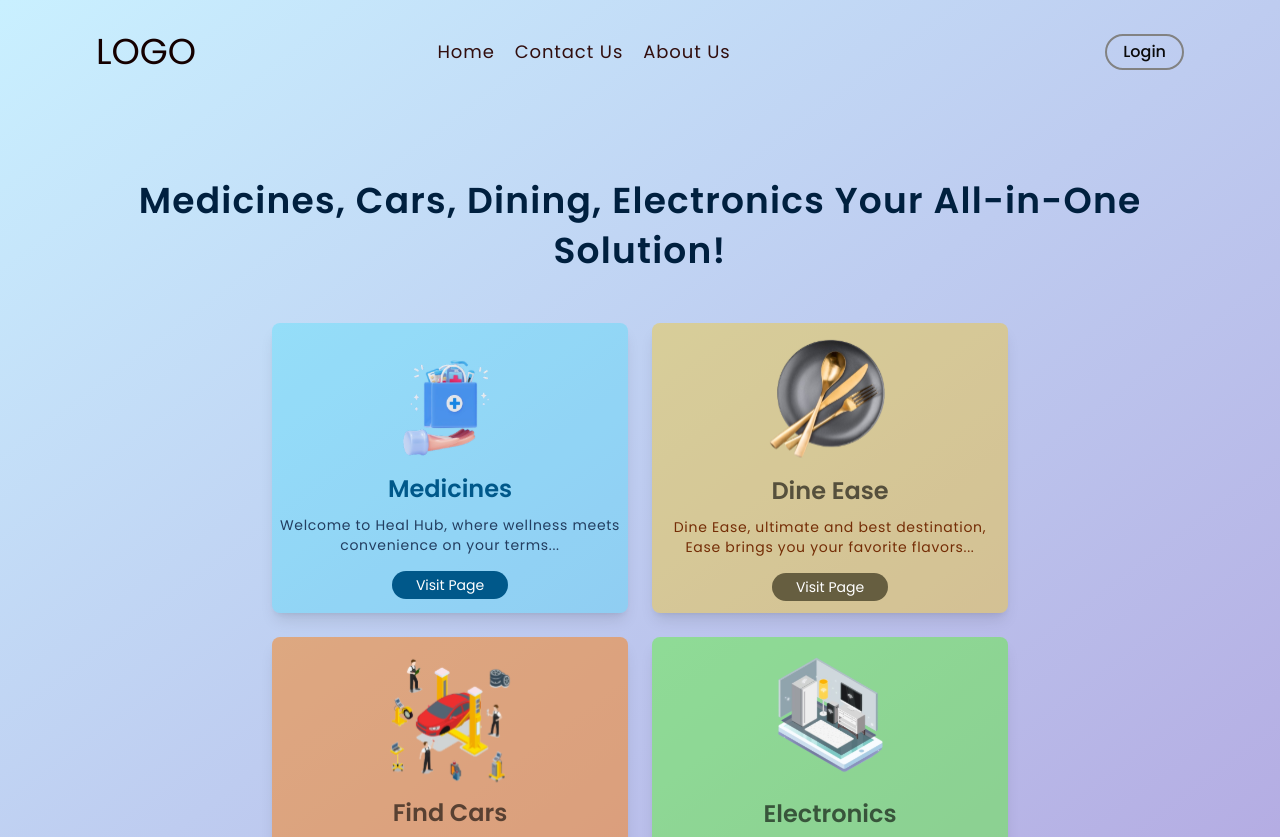
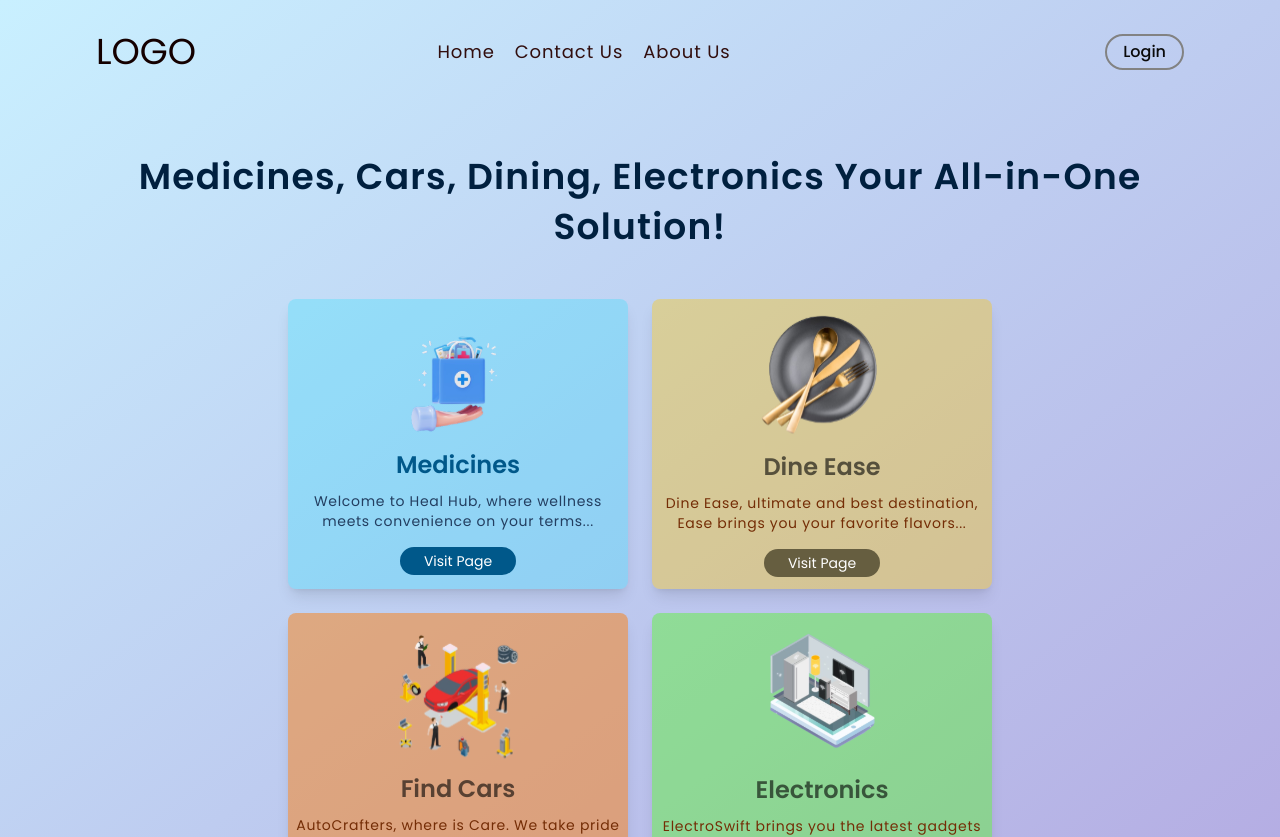
Before and after one commit to anupom69/x-challenge, a Next.js app: page / in a window 1280 px wide. Shown: the top 837 px of the page. Built offline with nearby package versions, Linux system fonts and the light colour scheme.

Commit message:
Update page.tsx

```diff
--- a/src/app/page.tsx
+++ b/src/app/page.tsx
@@ -19,7 +19,7 @@ const itemVariants = {
 
 export default function page() {
   return (
-    <motion className="mb-14 text-center px-4 container mx-auto max-w-6xl">
+    <section className="mb-14 text-center px-4 container mx-auto max-w-6xl">
       <motion.h2
         initial={{ y: 15, opacity: 0 }}
         animate={{ y: 0, opacity: 1 }}
@@ -50,7 +50,7 @@ export default function page() {
           />
         ))}
       </motion.div>
-    </motion>
+    </section>
   );
 }
 
```
